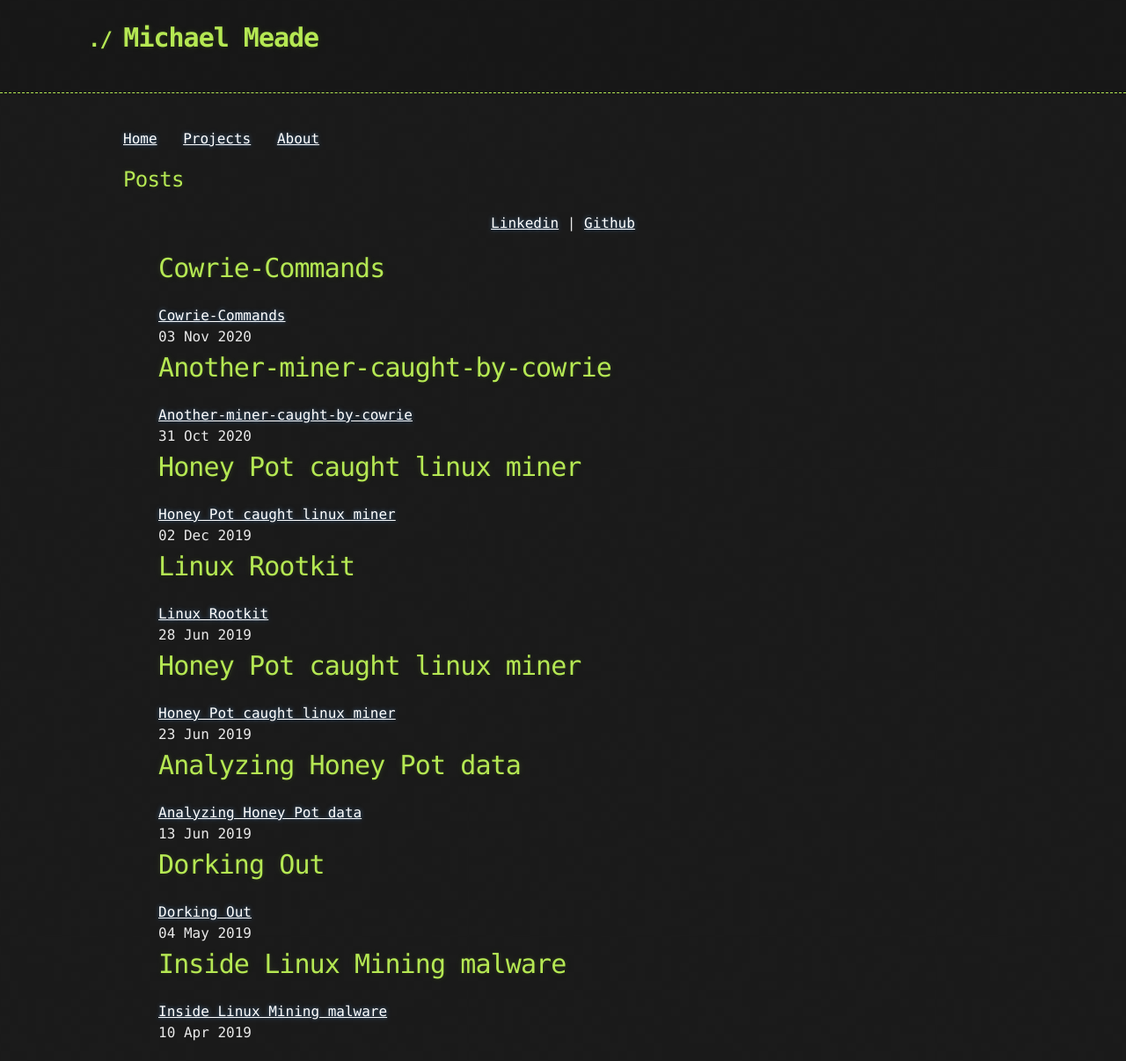
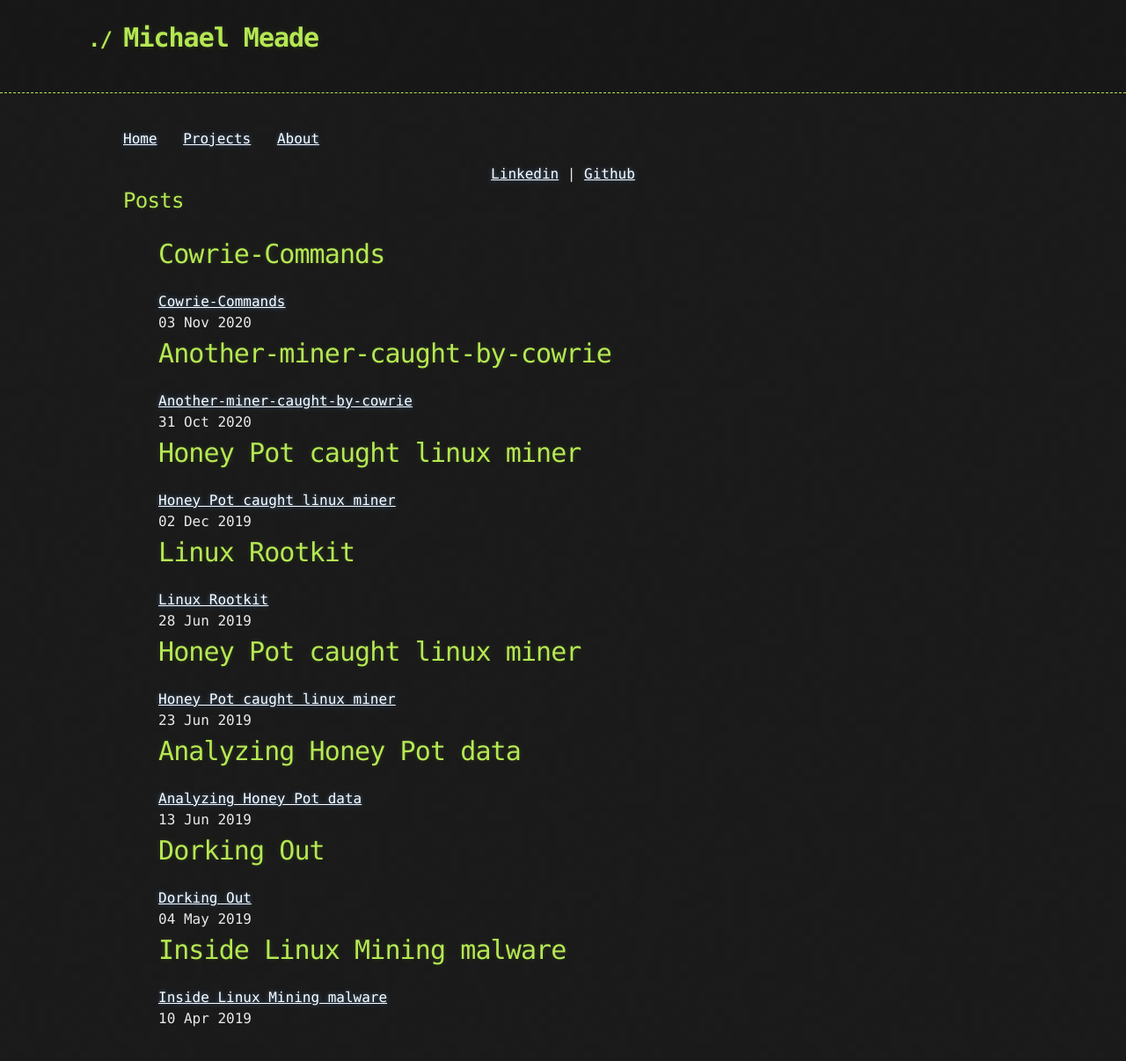
Before and after one commit to Michael-Meade/MinerFind, a Jekyll site: the page built from index.md, in a window 1280 px wide. Shown: the whole page at 88% size. Built offline with Jekyll 4.4.1, drawn with Linux system fonts in a browser that asks for light colours; our own code applies the rules of GitHub Pages for plain Markdown files; the repository's description, which GitHub fills in, is left out.

```diff
--- a/index.md
+++ b/index.md
@@ -1,6 +1,5 @@
-
+<center> <a href="https://www.linkedin.com/in/michaelmeade3">Linkedin</a> |  <a href="https://github.com/Michael-Meade">Github</a></center>
 ## Posts
-<center> <a href="https://www.linkedin.com/in/michaelmeade3">Linkedin</a> |  <a href="https://github.com/Michael-Meade">Github</a></center>
 <ul>
   {% for post in site.posts %}
 
```
